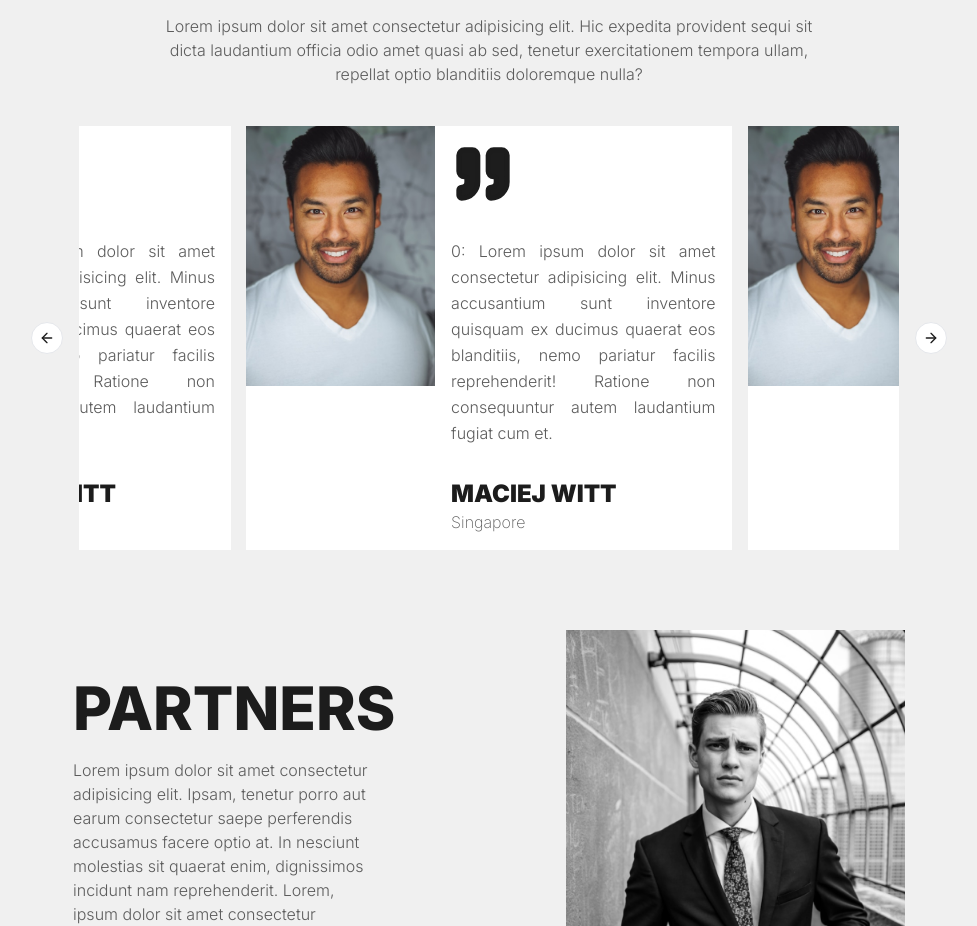
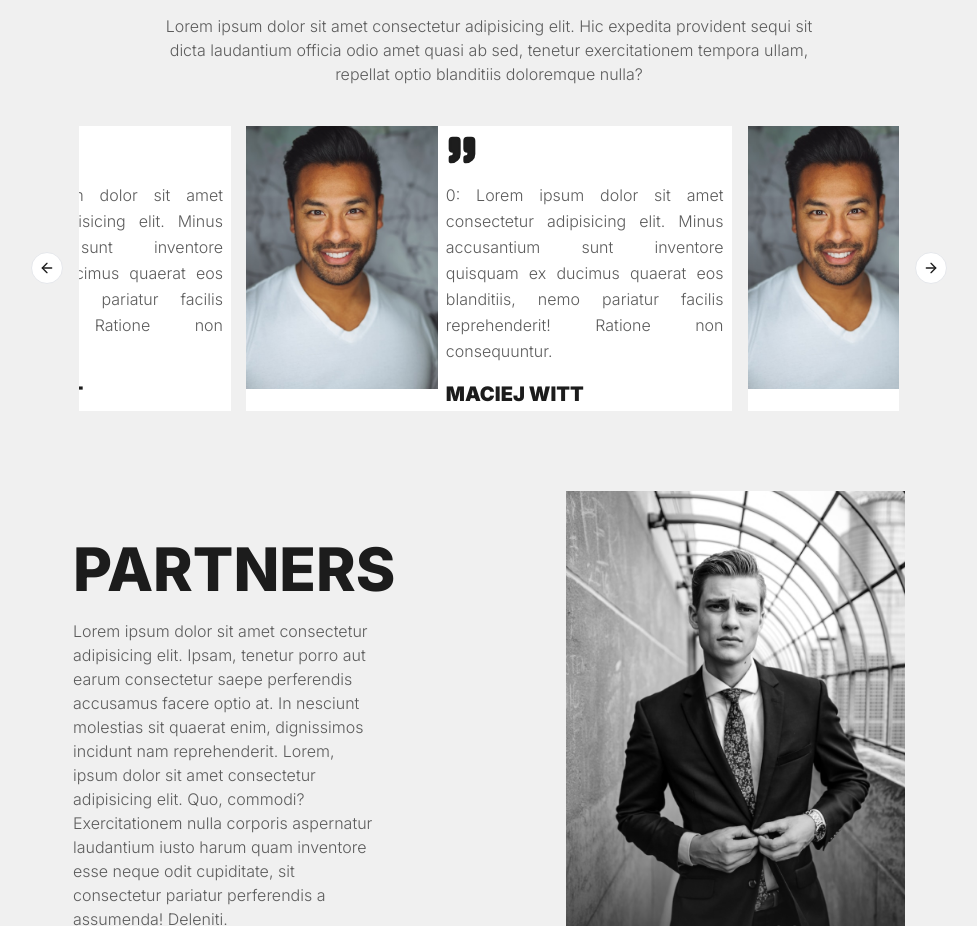
Before and after one commit to nilloferreiira/Legacy-Homes, a Next.js app: page / in a window 1280 px wide. Shown: the part 5840-6766 px from the top of the page, without its empty margins (151-1128 px from the left). Built offline with nearby package versions, Linux system fonts and the light colour scheme.

Commit message:
add clients name to clients testminional card

```diff
--- a/src/components/clients-testimonials/clients-card.tsx
+++ b/src/components/clients-testimonials/clients-card.tsx
@@ -9,22 +9,22 @@ interface ClientsCardProps {
 
 export function ClientsCard(props: ClientsCardProps) {
   return (
-    <div className="w-full flex flex-col md:flex-row items-start justify-start cursor-pointer bg-white">
+    <div className="w-full lg:h-[285px] flex flex-col md:flex-row items-start justify-start cursor-pointer bg-white">
       <div className="w-full xl:w-4/6">
         <Image src={props.src} alt={''} priority={true} />
       </div>
       {/* criar funcao para mostrar se for o index ativo  */}
       {true && (
-        <div className="w-full p-4 flex flex-col items-start justify-start gap-8">
-          <Quote fill="#1D1D1D" className="size-16" />
+        <div className="w-full p-2 flex flex-col items-start justify-start gap-4">
+          <Quote fill="#1D1D1D" className="size-8" />
           <p className="text-justify tracking-widder font-light w-full text-[#5C5C5C] leading-relaxed">
             {`${props.index.toString()}: Lorem ipsum dolor sit amet consectetur adipisicing elit. Minus
             accusantium sunt inventore quisquam ex ducimus quaerat eos
             blanditiis, nemo pariatur facilis reprehenderit! Ratione non
-            consequuntur autem laudantium fugiat cum et.`}
+            consequuntur.`}
           </p>
           <div className="text-left">
-            <h1 className="font-black text-2xl uppercase">maciej witt</h1>
+            <h1 className="font-black text-xl uppercase">maciej witt</h1>
             <h4 className="text-lightGray font-extralight">Singapore</h4>
           </div>
         </div>
```
